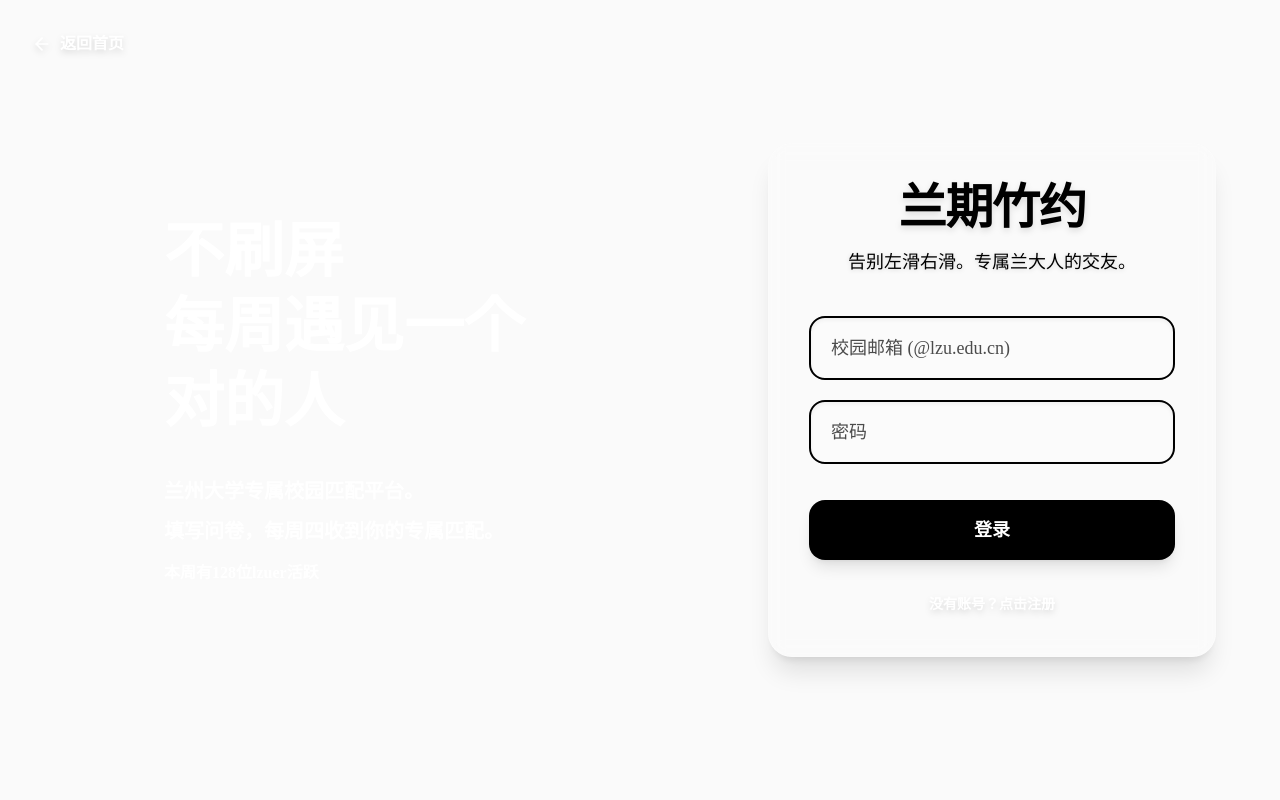
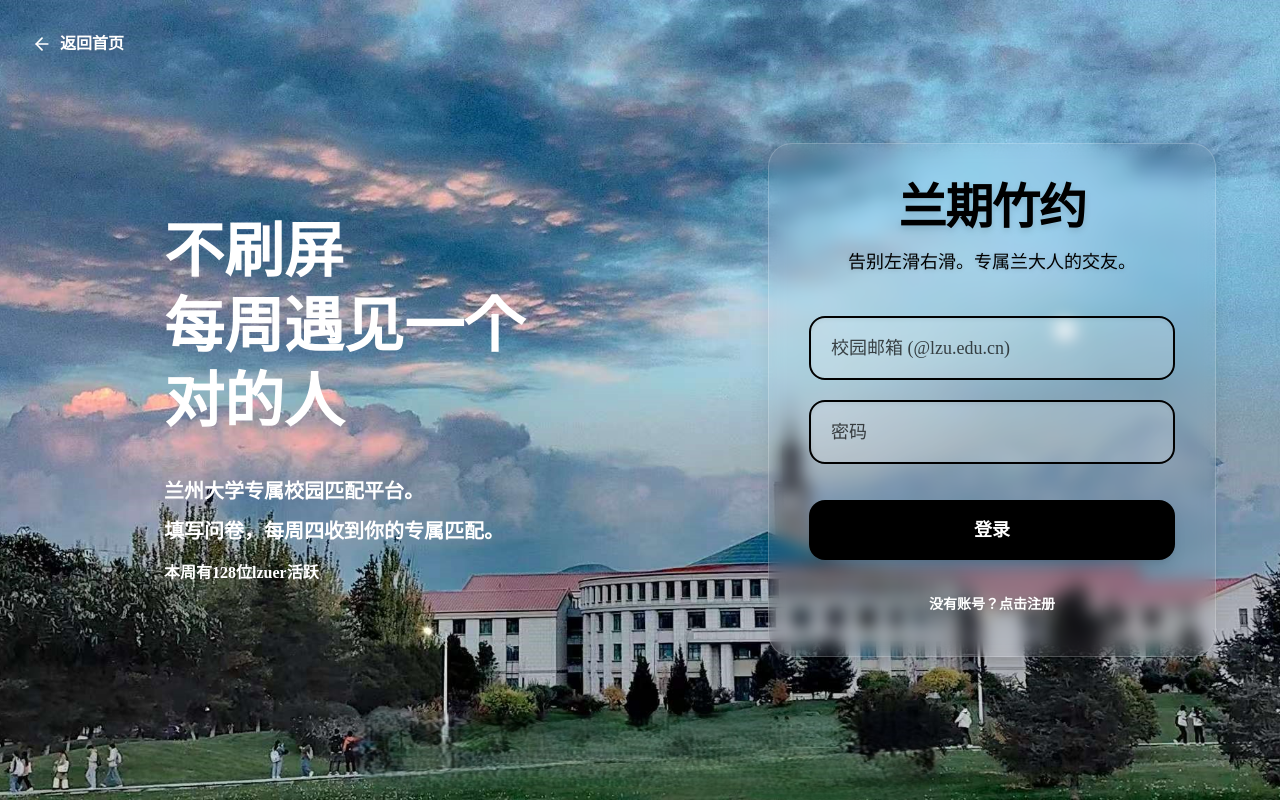
Before and after one commit to haulam1761991-lang/lzudate, a React (Vite) app: page /login in a window 1280 px wide. Built offline with nearby package versions, Linux system fonts and the light colour scheme; no server answers; a web font is replaced by a local one.

Commit message:
Update Auth.tsx

```diff
--- a/src/components/Auth.tsx
+++ b/src/components/Auth.tsx
@@ -63,7 +63,7 @@
   return (
     <div
       className="min-h-screen flex items-center justify-center p-6 relative bg-cover bg-center bg-no-repeat"
-      style={{ backgroundImage: 'url("/login-bg.jpg")', fontFamily: '"SimSun", "STSong", serif' }}
+      style={{ backgroundImage: 'url("/logback.jpg")', fontFamily: '"SimSun", "STSong", serif' }}
     >
       <Link
         to="/"
```
